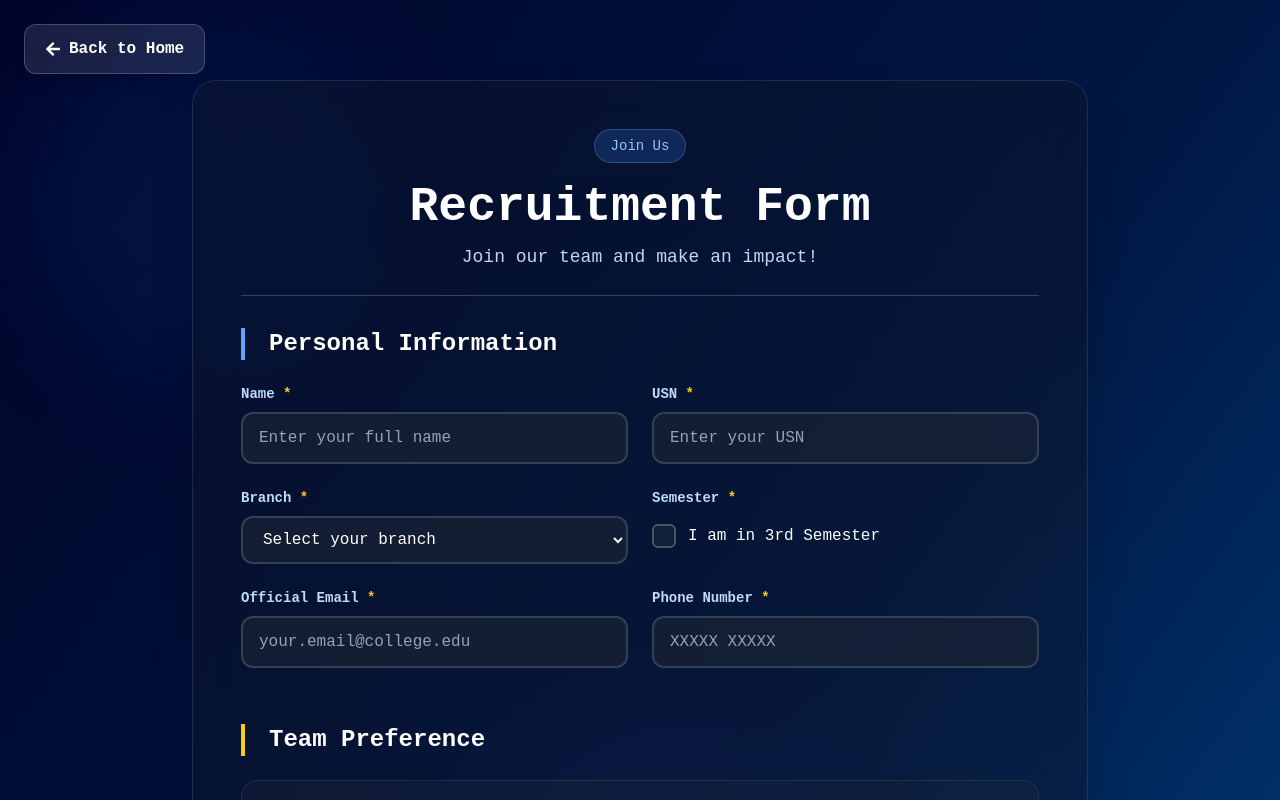
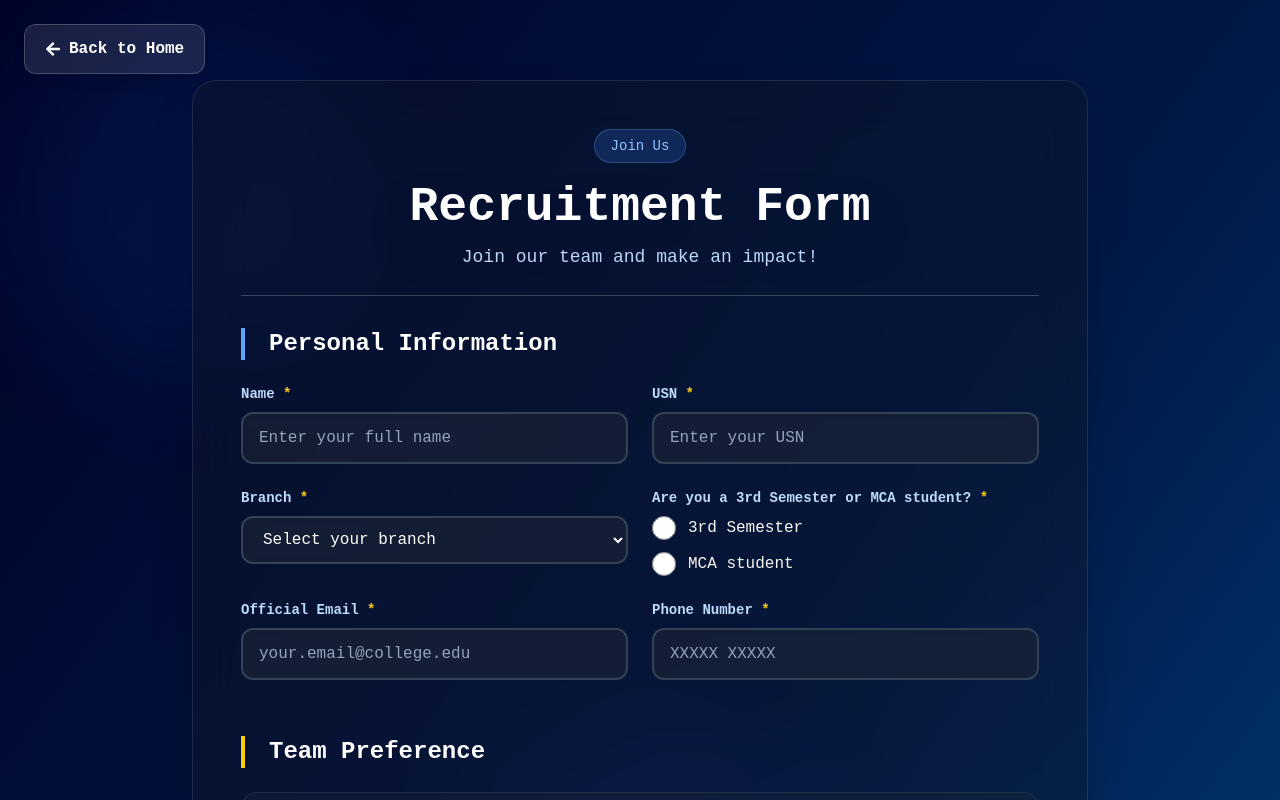
Before and after one commit to Anik-08/MLSA, a Next.js app: page /recruitment in a window 1280 px wide. Shown: the top 800 px of the page. Built offline with nearby package versions, Linux system fonts and the light colour scheme; a web font is replaced by a local one.

Commit message:
Added MCA option

```diff
--- a/app/api/submitRecruitmentForm/route.ts
+++ b/app/api/submitRecruitmentForm/route.ts
@@ -13,7 +13,7 @@ export async function POST(req: Request) {
     const name = formData.name as string;
     const usn = formData.usn as string;
     const branch = formData.branch as string;
-    const semester = formData.semester as boolean;
+    const studentType = formData.studentType as string;
     const officialMail = formData.officialMail as string;
     const phoneNumber = formData.phoneNumber as string;
     const team = formData.team as string;
@@ -101,7 +101,7 @@ export async function POST(req: Request) {
       Name: name || '',
       USN: usn || '',
       Branch: branch || '',
-      Semester: semester || '',
+      StudentType: studentType || '',
       OfficialEmail: officialMail || '',
       PhoneNumber: phoneNumber || '',
       Team: team || '',
--- a/app/recruitment/page.tsx
+++ b/app/recruitment/page.tsx
@@ -13,7 +13,7 @@ const RecruitmentForm: React.FC = () => {
         name: "",
         usn: "",
         branch: "",
-        semester: false,
+        studentType: "",
         officialMail: "",
         phoneNumber: "",
         team: "",
@@ -52,16 +52,14 @@ const RecruitmentForm: React.FC = () => {
     const [isSubmitting, setIsSubmitting] = useState(false);
 
     const teams = ["Technical", "Curation & Documentation", "Design", "Social Media"];
-    const branches = ['ISE', 'CSE', 'CSE IOT', 'AIML', 'ECE', 'MECH', 'CIVIL', 'EEE'];
+    const branches = ['ISE', 'CSE', 'CSE IOT', 'AIML', 'ECE', 'MECH', 'CIVIL', 'EEE', 'MCA'];
 
     const handleChange = (e: React.ChangeEvent<HTMLInputElement | HTMLSelectElement | HTMLTextAreaElement>) => {
-    const target = e.target as HTMLInputElement;
-    const { name, value, type, checked } = target;
-
-    setFormData(prev => ({
-        ...prev,
-        [name]: type === 'checkbox' ? checked : value,
-    }));
+        const { name, value } = e.target;
+        setFormData(prev => ({
+            ...prev,
+            [name]: value, // Update for radio button
+        }));
     };
 
     // In the getRequiredFields function, update the Design team fields:
@@ -93,7 +91,7 @@ const RecruitmentForm: React.FC = () => {
             return val === "" || val === null;
         });
 
-        if (missing || !formData.semester || formData.team === "") {
+        if (missing || formData.studentType === "") { // Replace semester validation
             setValidated(true);
             setShowToast({ message: 'Please fill in all required fields', type: 'error' });
             setTimeout(() => setShowToast({ message: '', type: '' }), 3000);
@@ -121,7 +119,7 @@ const RecruitmentForm: React.FC = () => {
             if (!res.ok) throw new Error(data.message);
 
             setFormData({
-                name: "", usn: "", branch: "", semester: false, officialMail: "",
+                name: "", usn: "", branch: "", studentType: "", officialMail: "",
                 phoneNumber: "", team: "",
                 technicalContribution: "", teamExperience: "", deadlineHandling: "",
                 topSkills: "", projectExperience: "",
@@ -779,33 +777,35 @@ const RecruitmentForm: React.FC = () => {
                             {/* Semester Checkbox */}
                             <div className="space-y-2">
                                 <label className="block text-xs sm:text-sm font-semibold text-blue-200">
-                                    Semester <span className="text-yellow-400">*</span>
+                                    Are you a 3rd Semester or MCA student? <span className="text-yellow-400">*</span>
                                 </label>
-                                <div className="flex items-center space-x-3 py-2">
-                                    <label className="relative inline-flex items-center cursor-pointer group">
+                                <div className="flex flex-col space-y-3"> {/* Stack vertically */}
+                                    <label className="flex items-center space-x-3 text-sm sm:text-base">
                                         <input
-                                            type="checkbox"
-                                            name="semester"
-                                            checked={formData.semester}
-
+                                            type="radio"
+                                            name="studentType"
+                                            value="3rd Semester"
+                                            checked={formData.studentType === "3rd Sem"}
                                             onChange={handleChange}
-                                            className="sr-only peer"
+                                            className="form-radio w-6 h-6" // Increase size
                                         />
-                                        <div className="w-6 h-6 bg-slate-800/50 border-2 border-slate-600 rounded-md peer-checked:bg-gradient-to-br peer-checked:from-blue-500 peer-checked:to-blue-600 peer-checked:border-blue-400 transition-all duration-300 flex items-center justify-center group-hover:border-blue-400/50 group-hover:shadow-lg group-hover:shadow-blue-500/20">
-                                            {formData.semester && (
-                                                <svg className="w-4 h-4 text-white" fill="none" stroke="currentColor" viewBox="0 0 24 24">
-                                                    <path strokeLinecap="round" strokeLinejoin="round" strokeWidth="3" d="M5 13l4 4L19 7"></path>
-                                                </svg>
-                                            )}
-                                        </div>
-                                        <span className="ml-3 text-white text-sm sm:text-base group-hover:text-blue-300 transition-colors duration-300">
-                                            I am in 3rd Semester
-                                        </span>
+                                        <span>3rd Semester</span>
+                                    </label>
+                                    <label className="flex items-center space-x-3 text-sm sm:text-base">
+                                        <input
+                                            type="radio"
+                                            name="studentType"
+                                            value="MCA student"
+                                            checked={formData.studentType === "MCA"}
+                                            onChange={handleChange}
+                                            className="form-radio w-6 h-6" // Increase size
+                                        />
+                                        <span>MCA student</span>
                                     </label>
                                 </div>
-                                {validated && !formData.semester && (
+                                {validated && !formData.studentType && (
                                     <p className="text-yellow-400 text-xs sm:text-sm flex items-center gap-1">
-                                        <span>⚠</span> You must be in 3rd semester to apply
+                                        <span>⚠</span> Please select your student type
                                     </p>
                                 )}
                             </div>
@@ -845,6 +845,8 @@ const RecruitmentForm: React.FC = () => {
                                     onChange={handleChange}
                                     required
                                     placeholder='XXXXX XXXXX'
+                                    maxLength={10}
+                                    minLength={10}
                                     className={`w-full py-2.5 sm:py-3 px-3 sm:px-4 rounded-lg sm:rounded-xl bg-slate-800/50 text-white placeholder-slate-400 border-2 ${
                                         validated && !formData.phoneNumber ? 'border-yellow-400' : 'border-slate-700'
                                     } focus:outline-none focus:ring-2 focus:ring-blue-500 focus:border-transparent transition-all duration-300 backdrop-blur-sm text-sm sm:text-base`}
```
